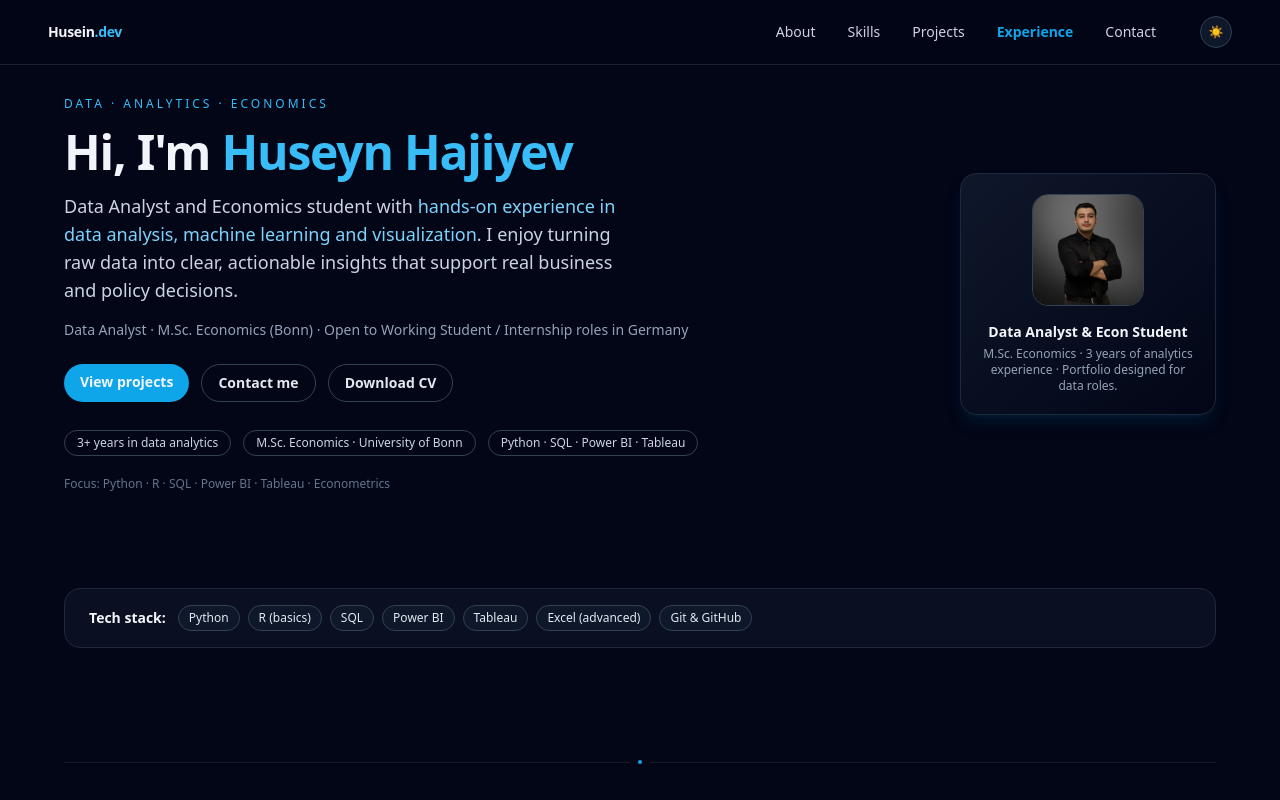
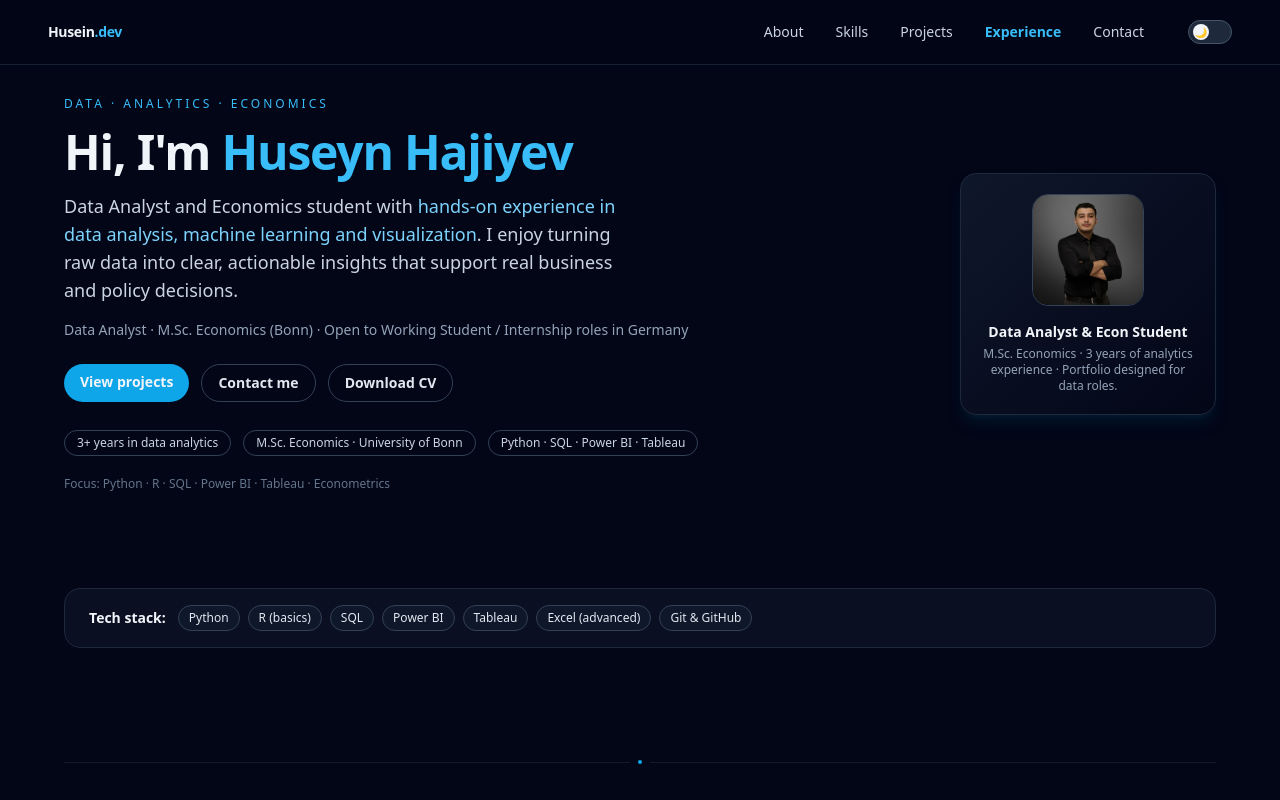
Before and after one commit to HuseinHaji/husein-portfolio, a React (Vite) app: page / in a window 1280 px wide. Shown: the top 800 px of the page. Built offline with nearby package versions, Linux system fonts and the light colour scheme.

Commit message:
Remove light theme, keep dark with iOS-style toggle

```diff
--- a/src/App.jsx
+++ b/src/App.jsx
@@ -1,4 +1,3 @@
-import { useEffect, useState } from "react";
 import Navbar from "./components/Navbar";
 import Hero from "./components/Hero";
 import TechStackStrip from "./components/TechStackStrip";
@@ -11,31 +10,9 @@ import BackToTop from "./components/BackToTop";
 import SectionDivider from "./components/SectionDivider";
 
 function App() {
-  const [theme, setTheme] = useState(() => {
-    if (typeof window === "undefined") return "dark";
-    return localStorage.getItem("theme") || "dark";
-  });
-
-  useEffect(() => {
-    localStorage.setItem("theme", theme);
-  }, [theme]);
-
-  const isDark = theme === "dark";
-
   return (
-    <div
-      className={
-        isDark
-          ? "min-h-screen bg-slate-950 text-slate-100"
-          : "min-h-screen bg-slate-50 text-slate-900"
-      }
-    >
-      <Navbar
-        theme={theme}
-        onToggleTheme={() =>
-          setTheme((prev) => (prev === "dark" ? "light" : "dark"))
-        }
-      />
+    <div className="min-h-screen bg-slate-950 text-slate-100">
+      <Navbar />
 
       <main className="max-w-7xl mx-auto px-6 sm:px-10 lg:px-16 pt-24 pb-24 space-y-16 sm:space-y-24 text-[15px] sm:text-[16px]">
         <Hero />
@@ -57,23 +34,13 @@ function App() {
         <Contact />
       </main>
 
-      <footer
-        className={
-          isDark
-            ? "border-t border-slate-800 py-6"
-            : "border-t border-slate-200 py-6 bg-slate-100/70"
-        }
-      >
-        <div className="max-w-7xl mx-auto px-6 sm:px-10 lg:px-16 flex flex-col sm:flex-row items-center justify-between gap-3 text-sm">
-          <p className={isDark ? "text-slate-500" : "text-slate-600"}>
-            © {new Date().getFullYear()} Huseyn Hajiyev. All rights reserved.
-          </p>
+      <footer className="border-t border-slate-800 py-6">
+        <div className="max-w-7xl mx-auto px-6 sm:px-10 lg:px-16 flex flex-col sm:flex-row items-center justify-between gap-3 text-sm text-slate-500">
+          <p>© {new Date().getFullYear()} Huseyn Hajiyev. All rights reserved.</p>
           <div className="flex items-center gap-4 text-xs">
             <a
               href="mailto:huseynhadjiyev@outlook.com"
-              className={`inline-flex items-center gap-1 hover:text-sky-500 transition-colors ${
-                isDark ? "text-slate-400" : "text-slate-600"
-              }`}
+              className="inline-flex items-center gap-1 hover:text-sky-400 transition-colors"
             >
               <span>📧</span>
               <span>Email</span>
@@ -82,9 +49,7 @@ function App() {
               href="https://www.linkedin.com/in/huseynhajiyev10"
               target="_blank"
               rel="noreferrer"
-              className={`inline-flex items-center gap-1 hover:text-sky-500 transition-colors ${
-                isDark ? "text-slate-400" : "text-slate-600"
-              }`}
+              className="inline-flex items-center gap-1 hover:text-sky-400 transition-colors"
             >
               <span>🔗</span>
               <span>LinkedIn</span>
@@ -93,9 +58,7 @@ function App() {
               href="https://github.com/"
               target="_blank"
               rel="noreferrer"
-              className={`inline-flex items-center gap-1 hover:text-sky-500 transition-colors ${
-                isDark ? "text-slate-400" : "text-slate-600"
-              }`}
+              className="inline-flex items-center gap-1 hover:text-sky-400 transition-colors"
             >
               <span>💻</span>
               <span>GitHub</span>
--- a/src/components/Navbar.jsx
+++ b/src/components/Navbar.jsx
@@ -9,9 +9,9 @@ const navItems = [
   { id: "contact", label: "Contact" },
 ];
 
-export default function Navbar({ theme, onToggleTheme }) {
+export default function Navbar() {
   const [active, setActive] = useState("about");
-  const isDark = theme === "dark";
+  const [fakeThemeOn, setFakeThemeOn] = useState(true); // just for toggle animation
 
   useEffect(() => {
     const handleScroll = () => {
@@ -31,13 +31,13 @@ export default function Navbar({ theme, onToggleTheme }) {
     return () => window.removeEventListener("scroll", handleScroll);
   }, []);
 
+  const handleToggle = () => {
+    setFakeThemeOn((prev) => !prev);
+  };
+
   return (
     <motion.header
-      className={`fixed top-0 inset-x-0 z-30 backdrop-blur border-b ${
-        isDark
-          ? "border-slate-800/80 bg-slate-950/80"
-          : "border-slate-200/80 bg-slate-50/80"
-      }`}
+      className="fixed top-0 inset-x-0 z-30 backdrop-blur border-b border-slate-800/80 bg-slate-950/80"
       initial={{ y: -40, opacity: 0 }}
       animate={{ y: 0, opacity: 1 }}
       transition={{ duration: 0.4, ease: "easeOut" }}
@@ -47,9 +47,7 @@ export default function Navbar({ theme, onToggleTheme }) {
         <div className="flex items-center gap-4">
           <a
             href="#top"
-            className={`text-sm font-semibold tracking-tight ${
-              isDark ? "text-slate-100" : "text-slate-900"
-            }`}
+            className="text-sm font-semibold tracking-tight text-slate-100"
           >
             <span>Husein</span>
             <span className="text-sky-400">.dev</span>
@@ -65,27 +63,31 @@ export default function Navbar({ theme, onToggleTheme }) {
               onClick={() => setActive(item.id)}
               className={`transition-all rounded-md px-1 ${
                 active === item.id
-                  ? "text-sky-500 font-semibold"
-                  : isDark
-                  ? "text-slate-300 hover:text-sky-400"
-                  : "text-slate-700 hover:text-sky-500"
+                  ? "text-sky-400 font-semibold"
+                  : "text-slate-300 hover:text-sky-400"
               } focus:outline-none focus-visible:ring-1 focus-visible:ring-sky-500`}
             >
               {item.label}
             </a>
           ))}
 
-          {/* Theme toggle */}
+          {/* iPhone-style toggle (just for vibe) */}
           <button
-            onClick={onToggleTheme}
-            className={`ml-4 inline-flex items-center justify-center w-8 h-8 rounded-full border text-xs transition-all ${
-              isDark
-                ? "border-slate-700 bg-slate-900 text-slate-100 hover:border-sky-500"
-                : "border-slate-300 bg-slate-100 text-slate-800 hover:border-sky-500"
-            }`}
-            aria-label="Toggle light/dark mode"
+            onClick={handleToggle}
+            className="ml-4 inline-flex items-center"
+            aria-label="Theme toggle (visual only)"
           >
-            {isDark ? "☀️" : "🌙"}
+            <div className="relative w-11 h-6 rounded-full bg-slate-800 border border-slate-600 flex items-center px-1">
+              <motion.div
+                className="h-4 w-4 rounded-full bg-slate-100 text-[10px] flex items-center justify-center"
+                animate={{
+                  x: fakeThemeOn ? 0 : 18,
+                }}
+                transition={{ type: "spring", stiffness: 250, damping: 20 }}
+              >
+                {fakeThemeOn ? "🌙" : "☀️"}
+              </motion.div>
+            </div>
           </button>
         </div>
 
@@ -98,25 +100,30 @@ export default function Navbar({ theme, onToggleTheme }) {
               onClick={() => setActive(item.id)}
               className={`transition-all ${
                 active === item.id
-                  ? "text-sky-500 font-semibold"
-                  : isDark
-                  ? "text-slate-300 hover:text-sky-400"
-                  : "text-slate-700 hover:text-sky-500"
+                  ? "text-sky-400 font-semibold"
+                  : "text-slate-300 hover:text-sky-400"
               }`}
             >
               {item.label}
             </a>
           ))}
+
           <button
-            onClick={onToggleTheme}
-            className={`inline-flex items-center justify-center w-7 h-7 rounded-full border text-[11px] transition-all ${
-              isDark
-                ? "border-slate-700 bg-slate-900 text-slate-100 hover:border-sky-500"
-                : "border-slate-300 bg-slate-100 text-slate-800 hover:border-sky-500"
-            }`}
-            aria-label="Toggle light/dark mode"
+            onClick={handleToggle}
+            className="inline-flex items-center"
+            aria-label="Theme toggle (visual only)"
           >
-            {isDark ? "☀️" : "🌙"}
+            <div className="relative w-10 h-5 rounded-full bg-slate-800 border border-slate-600 flex items-center px-[2px]">
+              <motion.div
+                className="h-4 w-4 rounded-full bg-slate-100 text-[9px] flex items-center justify-center"
+                animate={{
+                  x: fakeThemeOn ? 0 : 14,
+                }}
+                transition={{ type: "spring", stiffness: 250, damping: 20 }}
+              >
+                {fakeThemeOn ? "🌙" : "☀️"}
+              </motion.div>
+            </div>
           </button>
         </div>
       </nav>
```
